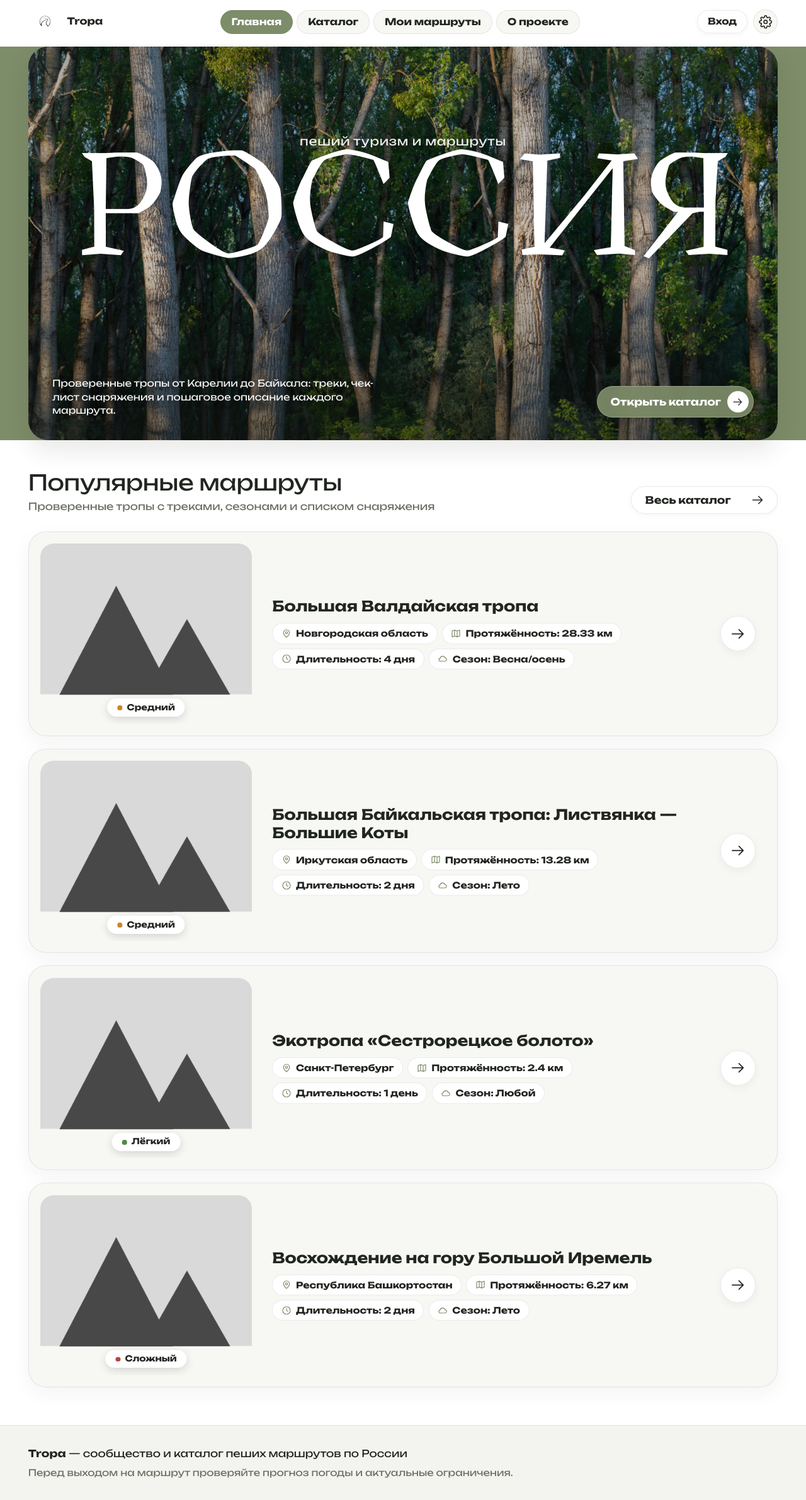
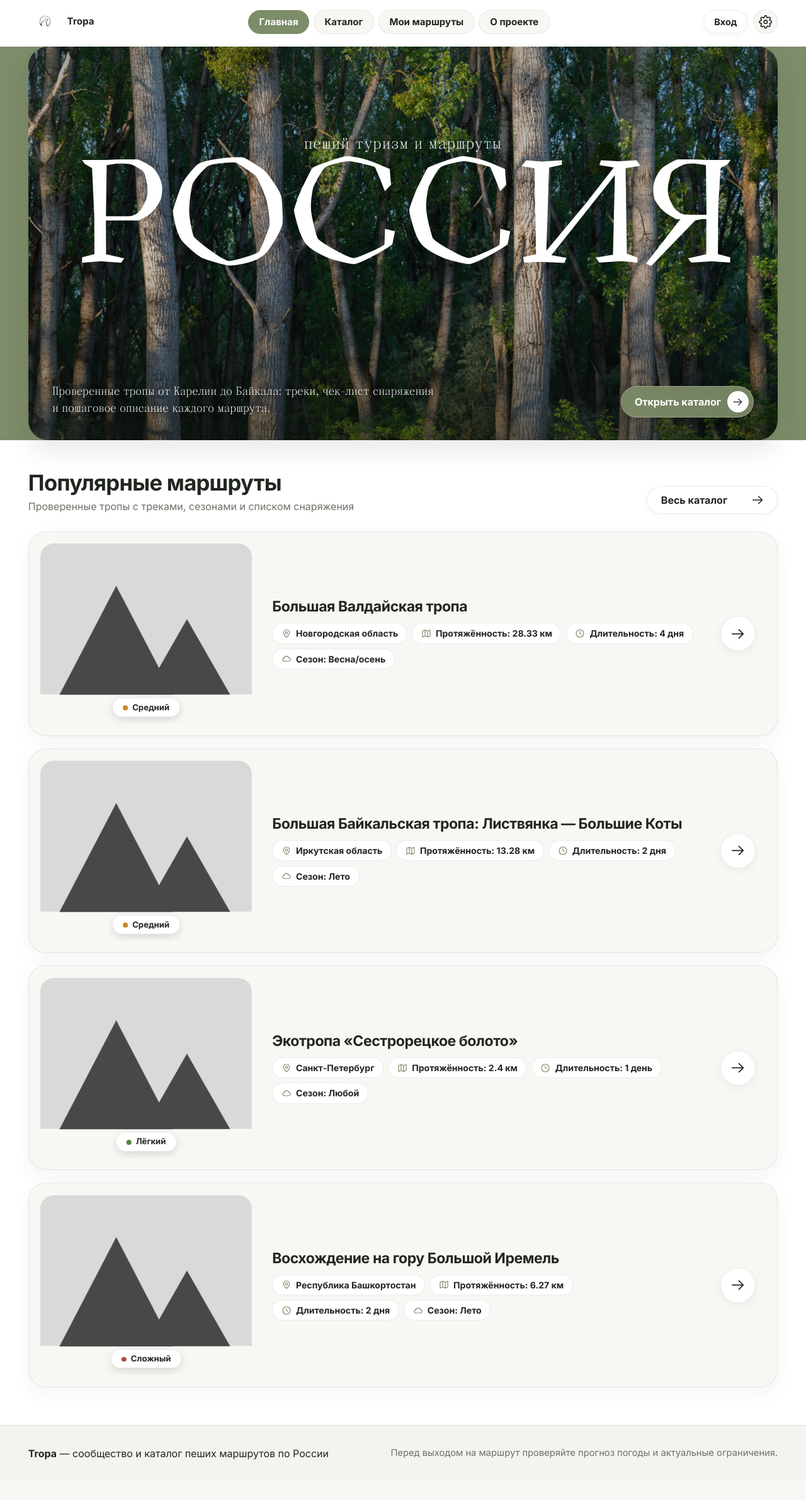
Before and after one commit to purelilith/hiking_blog, a Flask app: page / in a window 1280 px wide. Shown: the whole page at 63% size. After the commit the page ends 2318 px from the top, so only its background shows below. Run offline with Flask 3, Linux system fonts and the light colour scheme; data comes from the database, SQL or seed files in the repository; both versions use the stored data as it was after the commit.

Commit message:
ui: замена шрифта с FindSans на более читабельный Inter

```diff
--- a/static/css/style.css
+++ b/static/css/style.css
@@ -1,17 +1,5 @@
 @font-face { font-family: "Panama"; src: url("../fonts/Panama.woff2") format("woff2"); font-display: swap; }
 @font-face { font-family: "Gehaks"; src: url("../fonts/Gehaks.woff2") format("woff2"); font-display: swap; }
-@font-face {
-  font-family: "FindSansPro";
-  src: url("../fonts/FindSansPro-Regular.woff2") format("woff2");
-  font-weight: 400;
-  font-display: swap;
-}
-@font-face {
-  font-family: "FindSansPro";
-  src: url("../fonts/FindSansPro-Bold.woff2") format("woff2");
-  font-weight: 700;
-  font-display: swap;
-}
 
 :root {
   --bg: #ffffff;
@@ -30,7 +18,7 @@
   --shadow-hover: 0 16px 38px rgba(28, 34, 24, 0.1);
   --focus: #2e6fd8;
   --pad: clamp(1rem, 3.5vw, 3.25rem);
-  --font: "FindSansPro", system-ui, -apple-system, "Segoe UI", sans-serif;
+  --font: "Inter", system-ui, -apple-system, "Segoe UI", sans-serif;
 }
 
 html[data-theme="dark"] {
@@ -315,6 +303,7 @@ html.js .hero:not(.is-fit) .hero-big { opacity: 0; }
   color: rgba(255, 255, 255, 0.94);
   font-size: clamp(.9rem, 1.25cqw, 1.05rem);
   line-height: 1.45;
+  font-family: var(--font);
   text-shadow: 0 2px 12px rgba(0, 0, 0, 0.45);
 }
 .btn-hero {
@@ -484,3 +473,45 @@ dd { margin: .2rem 0 0; }
 .footer-inner { max-width: 92rem; margin: 0 auto; display: flex; flex-wrap: wrap; justify-content: space-between; gap: .5rem 2rem; }
 .site-footer p { margin: 0; }
 .footer-note { color: var(--text-muted); font-size: .92rem; }
+
+/* Единая типографика на Inter: заголовки жирные (700), текст регулярный (400) */
+body,
+input,
+select,
+textarea,
+button {
+  font-family: var(--font);
+  font-weight: 400;
+}
+
+h1, h2, h3, h4,
+.section-head h1,
+.section-head h2,
+.page h1,
+.wide h1,
+.page h2,
+.wide h2,
+.route-card h3 {
+  font-weight: 700;
+  letter-spacing: -0.02em;
+}
+
+.prewrap,
+.detail .card p,
+.detail dd,
+.page p,
+.page li {
+  font-size: 1.05rem;
+  line-height: 1.65;
+}
+
+.hero-kicker {
+  font-family: "Panama", serif;
+  font-size: clamp(1.15rem, 2.1cqw, 1.75rem); /* было clamp(.95rem, 1.55cqw, 1.35rem) */
+}
+
+.hero-lead {
+  font-family: "Panama", serif;
+  font-size: clamp(1.05rem, 1.55cqw, 1.3rem); /* было clamp(.9rem, 1.25cqw, 1.05rem) */
+  max-width: 38rem; /* чуть расширили блок, чтобы крупный текст красиво укладывался в 2–3 строки */
+}
--- a/templates/base.html
+++ b/templates/base.html
@@ -5,9 +5,10 @@
   <meta name="viewport" content="width=device-width, initial-scale=1">
   <title>{% block title %}Пеший туризм по России{% endblock %} · Тропа</title>
   <link rel="preload" href="{{ url_for('static', filename='fonts/Gehaks.woff2') }}" as="font" type="font/woff2" crossorigin>
-  <link rel="preload" href="{{ url_for('static', filename='fonts/FindSansPro-Bold.woff2') }}" as="font" type="font/woff2" crossorigin>
-  <link rel="preload" href="{{ url_for('static', filename='fonts/FindSansPro-Regular.woff2') }}" as="font" type="font/woff2" crossorigin>
-  <link rel="stylesheet" href="{{ url_for('static', filename='css/style.css') }}?v=3">
+  <link rel="preconnect" href="https://fonts.googleapis.com">
+  <link rel="preconnect" href="https://fonts.gstatic.com" crossorigin>
+  <link href="https://fonts.googleapis.com/css2?family=Inter:wght@400;500;600;700&display=swap" rel="stylesheet">
+  <link rel="stylesheet" href="{{ url_for('static', filename='css/style.css') }}?v=4">
   <script src="{{ url_for('static', filename='js/a11y.js') }}?v=2"></script>
   {% block head %}{% endblock %}
 </head>
```
Also changed, not shown: hiking.db.
